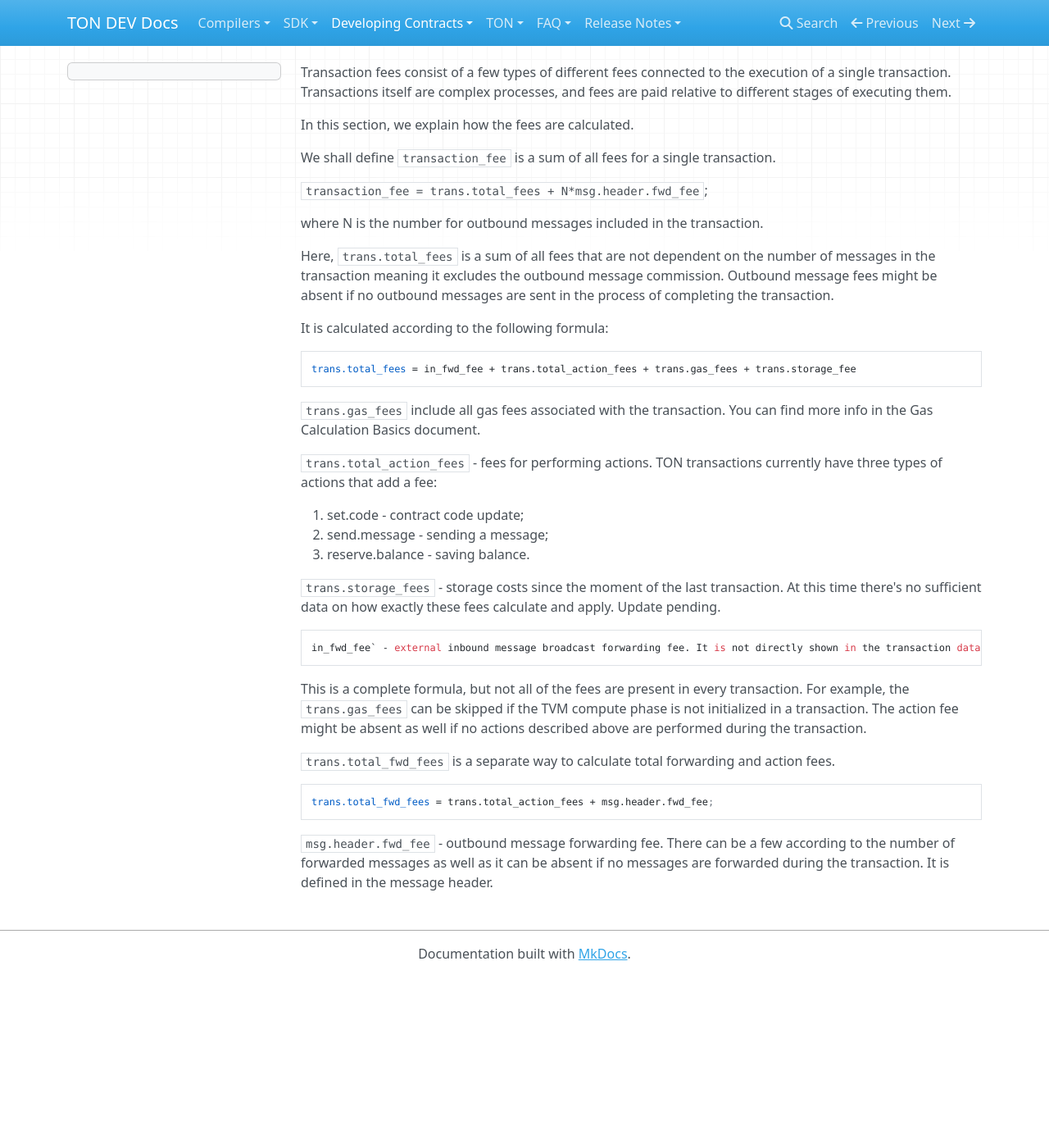
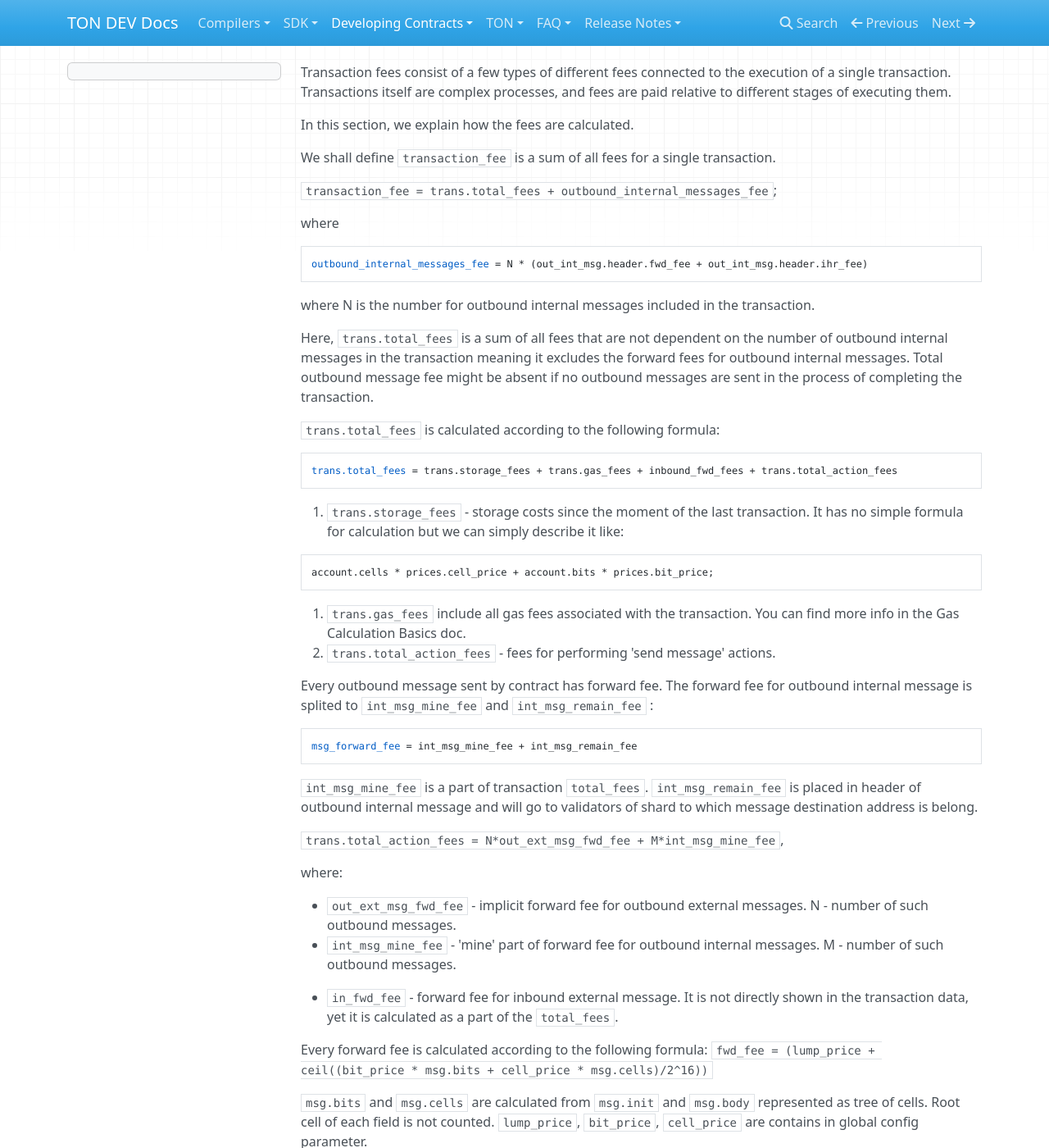
Before and after one commit to vird/public_documentation, an MkDocs documentation site: the page built from docs/Gas Specs/Transaction Fee Calculation.md, in a window 1280 px wide and 1400 px high. Shown: the whole window at 82% size. Built offline with MkDocs 1.6.1, drawn with Linux system fonts in a browser that asks for light colours; nearby versions of some CDN libraries; some of the changed text lies outside the part shown.

Commit message:
Update Transaction Fee Calculation.md

````diff
--- a/docs/Gas Specs/Transaction Fee Calculation.md
+++ b/docs/Gas Specs/Transaction Fee Calculation.md
@@ -4,38 +4,66 @@ In this section, we explain how the fees are calculated.
 
 We shall define `transaction_fee` is a sum of all fees for a single transaction.
 
-`transaction_fee = trans.total_fees + N*msg.header.fwd_fee`;
+`transaction_fee = trans.total_fees + outbound_internal_messages_fee`;
 
-where N is the number for outbound messages included in the transaction.
-
-Here, `trans.total_fees` is a sum of all fees that are not dependent on the number of messages in the transaction meaning it excludes the outbound message commission. Outbound message fees might be absent if no outbound messages are sent in the process of completing the transaction.
-
-It is calculated according to the following formula:
+where
 
 ```
-trans.total_fees = in_fwd_fee + trans.total_action_fees + trans.gas_fees + trans.storage_fee
+outbound_internal_messages_fee = N * (out_int_msg.header.fwd_fee + out_int_msg.header.ihr_fee)
 ```
 
-`trans.gas_fees` include all gas fees associated with the transaction. You can find more info in the Gas Calculation Basics document.
+where N is the number for outbound internal messages included in the transaction.
 
-`trans.total_action_fees` - fees for performing actions. TON transactions currently have three types of actions that add a fee:
+Here, `trans.total_fees` is a sum of all fees that are not dependent on the number of outbound internal messages in the transaction meaning it excludes the forward fees for outbound internal messages. Total outbound message fee might be absent if no outbound messages are sent in the process of completing the transaction.
 
-1. set.code - contract code update;
-2. send.message - sending a message;
-3. reserve.balance - saving balance.
-
-`trans.storage_fees` - storage costs since the moment of the last transaction. At this time there's no sufficient data on how exactly these fees calculate and apply. Update pending.
+`trans.total_fees` is calculated according to the following formula:
 
 ```
-in_fwd_fee` - external inbound message broadcast forwarding fee. It is not directly shown in the transaction data, yet it is calculated as a part of the fees. It is calculated according to the following formula: `msg_fwd_fees = (lump_price + ceil((bit_price * msg.bits + cell_price * msg.cells)/2^16)) nanograms
+trans.total_fees = trans.storage_fees + trans.gas_fees + inbound_fwd_fees + trans.total_action_fees
 ```
 
-This is a complete formula, but not all of the fees are present in every transaction. For example, the `trans.gas_fees` can be skipped if the TVM compute phase is not initialized in a transaction. The action fee might be absent as well if no actions described above are performed during the transaction.
-
-`trans.total_fwd_fees` is a separate way to calculate total forwarding and action fees.
+1. `trans.storage_fees` - storage costs since the moment of the last transaction. It has no simple formula for calculation but we can simply describe it like:
 
 ```
-trans.total_fwd_fees = trans.total_action_fees + msg.header.fwd_fee;
+account.cells * prices.cell_price + account.bits * prices.bit_price;
 ```
 
-`msg.header.fwd_fee` - outbound message forwarding fee. There can be a few according to the number of forwarded messages as well as it can be absent if no messages are forwarded during the transaction. It is defined in the message header.
+1. `trans.gas_fees` include all gas fees associated with the transaction. You can find more info in the Gas Calculation Basics doc.
+2. `trans.total_action_fees` - fees for performing 'send message' actions.
+
+Every outbound message sent by contract has forward fee. The forward fee for outbound internal message is splited to `int_msg_mine_fee` and `int_msg_remain_fee` :
+
+```
+msg_forward_fee = int_msg_mine_fee + int_msg_remain_fee
+```
+
+`int_msg_mine_fee` is a part of transaction `total_fees`. `int_msg_remain_fee` is placed in header of outbound internal message and will go to validators of shard to which message destination address is belong.
+
+`trans.total_action_fees = N*out_ext_msg_fwd_fee + M*int_msg_mine_fee`,
+
+where:
+
+- `out_ext_msg_fwd_fee` - implicit forward fee for outbound external messages. N - number of such outbound messages.
+- `int_msg_mine_fee` - 'mine' part of forward fee for outbound internal messages. M - number of such outbound messages.
+
+1. `in_fwd_fee` - forward fee for inbound external message. It is not directly shown in the transaction data, yet it is calculated as a part of the `total_fees`.
+
+Every forward fee is calculated according to the following formula: `fwd_fee = (lump_price + ceil((bit_price * msg.bits + cell_price * msg.cells)/2^16))`
+
+`msg.bits` and `msg.cells` are calculated from `msg.init` and `msg.body` represented as tree of cells. Root cell of each field is not counted. `lump_price`, `bit_price`, `cell_price` are contains in global config parameter.
+
+Formula for `trans.total_fees` is a complete formula, but not all of the fees are present in every transaction. For example, the `trans.gas_fees` can be skipped if the TVM compute phase is not initialized in a transaction. The action fee might be absent as well if no actions are performed during the transaction.
+
+`trans.total_fwd_fees` is a separate way to calculate total forwarding fees.
+
+```
+trans.total_fwd_fees = trans.total_action_fees + N * (int_msg_remain_fee + out_int_msg.header.ihr_fee);
+```
+
+`out_int_msg.header.ihr_fee` - this fee is zero if `out_int_msg.header.ihr_disabled` flag is set to 1. Otherwise it is calculated according to:
+
+```
+(msg_forward_fee * ihr_factor) >> 16;` where `msg_forward_fee = int_msg_mine_fee + int_msg_remain_fee;
+```
+
+`ihr_factor` is part of global config parameter with message prices.
````
